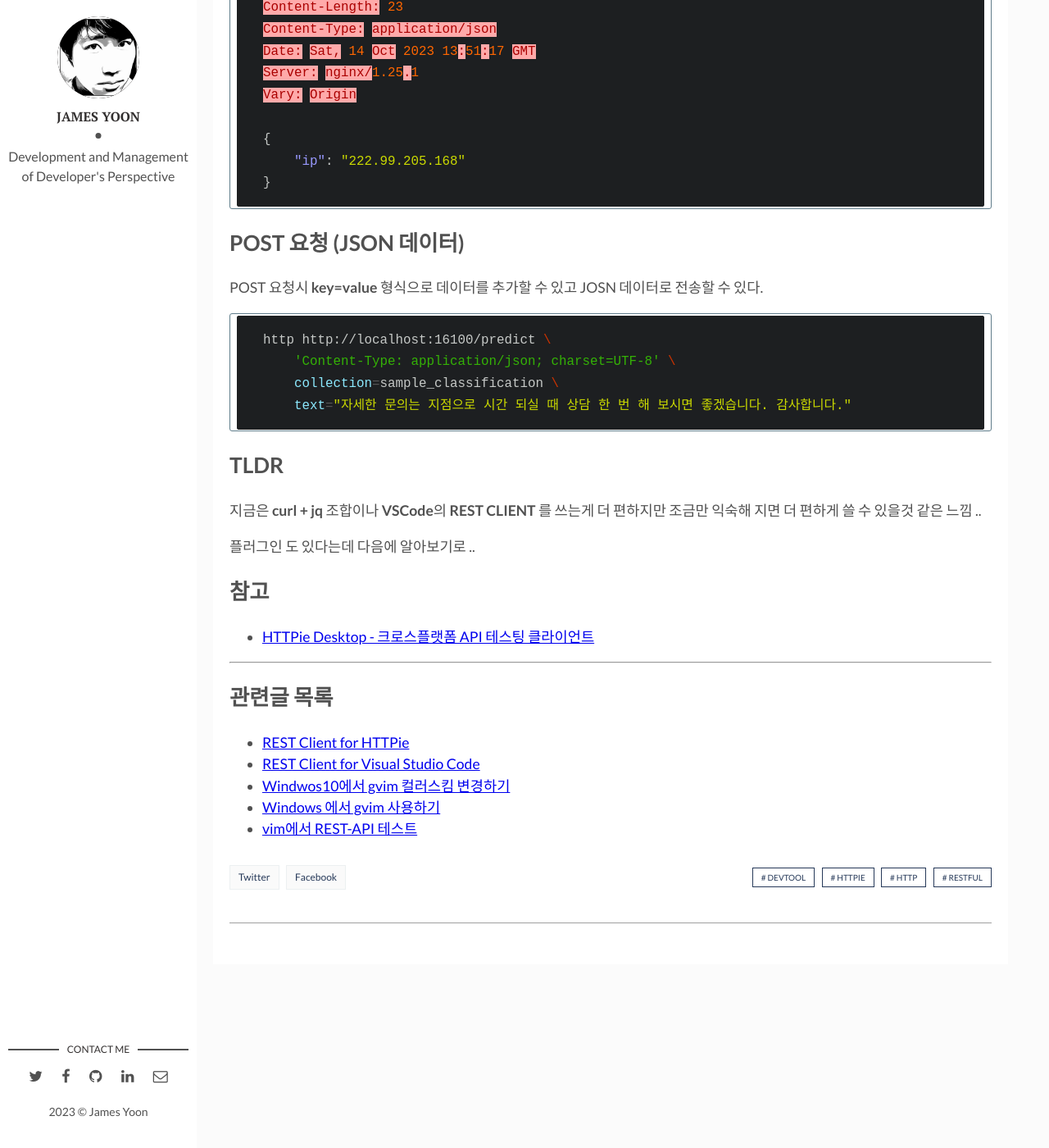
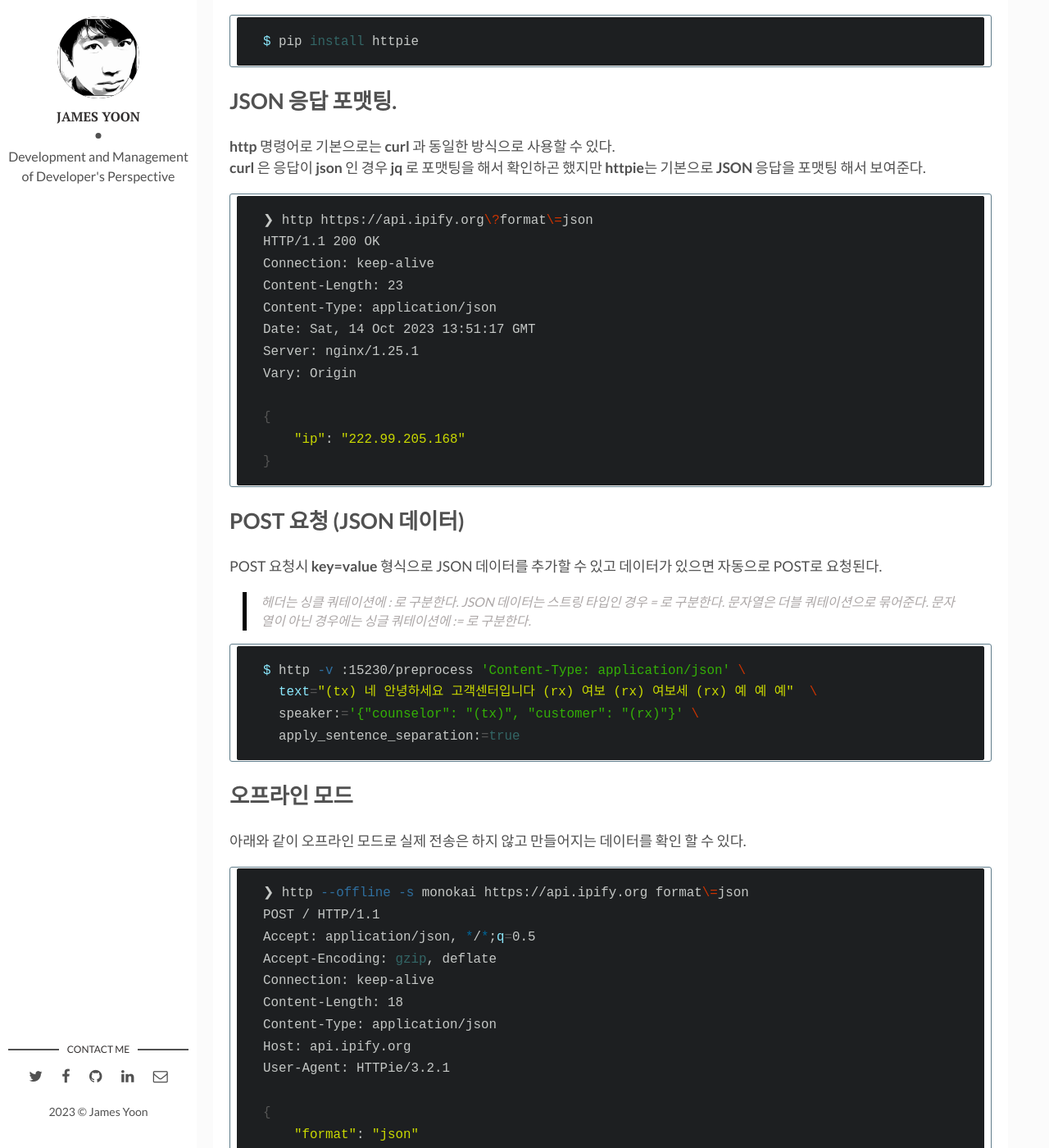
Before and after one commit to butteryoon/butteryoon.github.io, a Jekyll site: the page built from _posts/2023-10-13-httpie.md, in a window 1280 px wide and 1400 px high, scrolled down 1231 px. Shown: the whole window at 82% size. Built offline with Jekyll 4.4.1, drawn with Linux system fonts in a browser that asks for light colours; comment, search, counter and statistics services are not loaded; some of the changed text lies outside the part shown.

Commit message:
httpie 수정

````diff
--- a/_posts/2023-10-13-httpie.md
+++ b/_posts/2023-10-13-httpie.md
@@ -1,18 +1,18 @@
 ---
 layout: post
 comments: true
-title: "REST Client for HTTPie"
-description: "REST Client for HTTPie"
+title: "HTTPie REST Client for CLI"
+description: "터미널 명령어라인용 REST API 클라이언트"
 img: tools_title.jpg
 date: 2023-10-14 21:00:00 +0900
-last_modified_at: 2023-10-14 21:00:00 +0900
+last_modified_at: 2023-10-17 01:00:00 +0900
 tags: [devtool, httpie, http, restful] # add tag
 related: devtool
 categories: tools
 ---
 
-API 개발을 위한 HTTP 클라이언트 **HTTPie** 에 대해 알아본다.
-**cURL** 처럼 command line 에서 쓸 수 있고 터미널이 익숙하지 않은 유저를 위한 데스크탑 GUI 버전도 있다.
+API 개발 및 테스트를 위한 HTTP 클라이언트 **HTTPie** 에 대해 알아본다.
+**curl** 처럼 command line 에서 쓸 수 있고 터미널이 익숙하지 않은 유저를 위한 데스크탑 GUI 버전도 있다.
 
  - [HTTPie Desktop](https://github.com/httpie/desktop){:target="_black"} 버전
 
@@ -22,18 +22,30 @@
 
 [httpie](https://httpie.io/docs/cli/debian-and-ubuntu) 페이지를 참고하여 HTTPie 클라이언트를 설치한다.
 
-우분투를 사용한다면 **apt-get** 으로 설치할 수 있다.
+공식 문서를 따라 아래와 같이 패키지 정보를 추가하고 **apt** 패키지 관리자로 설치한다.
 
 ```bash
-sudo apt-get install httpie
+# Install httpie
+$ curl -SsL https://packages.httpie.io/deb/KEY.gpg | sudo gpg --dearmor -o /usr/share/keyrings/httpie.gpg
+
+$ sudo echo "deb [arch=amd64 signed-by=/usr/share/keyrings/httpie.gpg] https://packages.httpie.io/deb ./" > /etc/apt/sources.list.d/httpie.list
+
+$ sudo apt update
+$ sudo apt install httpie
 ```
 
-## 사용법
+파이썬으로 만들어져 아래와 같이 pip 를 이용해서 설치할 수도 있다.
+
+```bash
+$ pip install httpie
+```
+
+## JSON 응답 포맷팅.
 
 **http** 명령어로 기본으로는 **curl** 과 동일한 방식으로 사용할 수 있다.
 **curl** 은 응답이 **json** 인 경우 **jq** 로 포맷팅을 해서 확인하곤 했지만 **httpie**는 기본으로 **JSON** 응답을 포맷팅 해서 보여준다.
 
-```json
+```bash
 ❯ http https://api.ipify.org\?format\=json
 HTTP/1.1 200 OK
 Connection: keep-alive
@@ -50,18 +62,43 @@
 
 ## POST 요청 (JSON 데이터)
 
-POST 요청시 **key=value** 형식으로 데이터를 추가할 수 있고 JOSN 데이터로 전송할 수 있다.
+POST 요청시 **key=value** 형식으로 JSON 데이터를 추가할 수 있고 데이터가 있으면 자동으로 POST로 요청된다.
+
+> 헤더는 싱클 쿼테이션에 : 로 구분한다.
+> JSON 데이터는 스트링 타입인 경우 = 로 구분한다.
+> 문자열은 더블 쿼테이션으로 묶어준다.
+> 문자열이 아닌 경우에는 싱글 쿼테이션에 := 로 구분한다.
 
 ```bash
-http http://localhost:16100/predict \
-    'Content-Type: application/json; charset=UTF-8' \
-    collection=sample_classification \
-    text="자세한 문의는 지점으로 시간 되실 때 상담 한 번 해 보시면 좋겠습니다. 감사합니다."
+$ http -v :15230/preprocess 'Content-Type: application/json' \
+  text="(tx) 네 안녕하세요 고객센터입니다 (rx) 여보 (rx) 여보세 (rx) 예 예 예"  \
+  speaker:='{"counselor": "(tx)", "customer": "(rx)"}' \
+  apply_sentence_separation:=true
+```
+
+## 오프라인 모드
+
+아래와 같이 오프라인 모드로 실제 전송은 하지 않고 만들어지는 데이터를 확인 할 수 있다.
+
+```bash
+❯ http --offline -s monokai https://api.ipify.org format\=json
+POST / HTTP/1.1
+Accept: application/json, */*;q=0.5
+Accept-Encoding: gzip, deflate
+Connection: keep-alive
+Content-Length: 18
+Content-Type: application/json
+Host: api.ipify.org
+User-Agent: HTTPie/3.2.1
+
+{
+    "format": "json"
+}
 ```
 
 ## TLDR
 
-지금은 **curl + jq** 조합이나 **VSCode**의 **REST CLIENT** 를 쓰는게 더 편하지만 조금만 익숙해 지면 더 편하게 쓸 수 있을것 같은 느낌 ..
+**curl + jq** 조합이나 **VSCode**의 **REST CLIENT** 를 쓰는게 더 편하지만 조금만 익숙해 지면 더 편하게 쓸 수 있을것 같은 느낌이 들어 정리해 본다.
 
 플러그인 도 있다는데 다음에 알아보기로 ..
 
````
